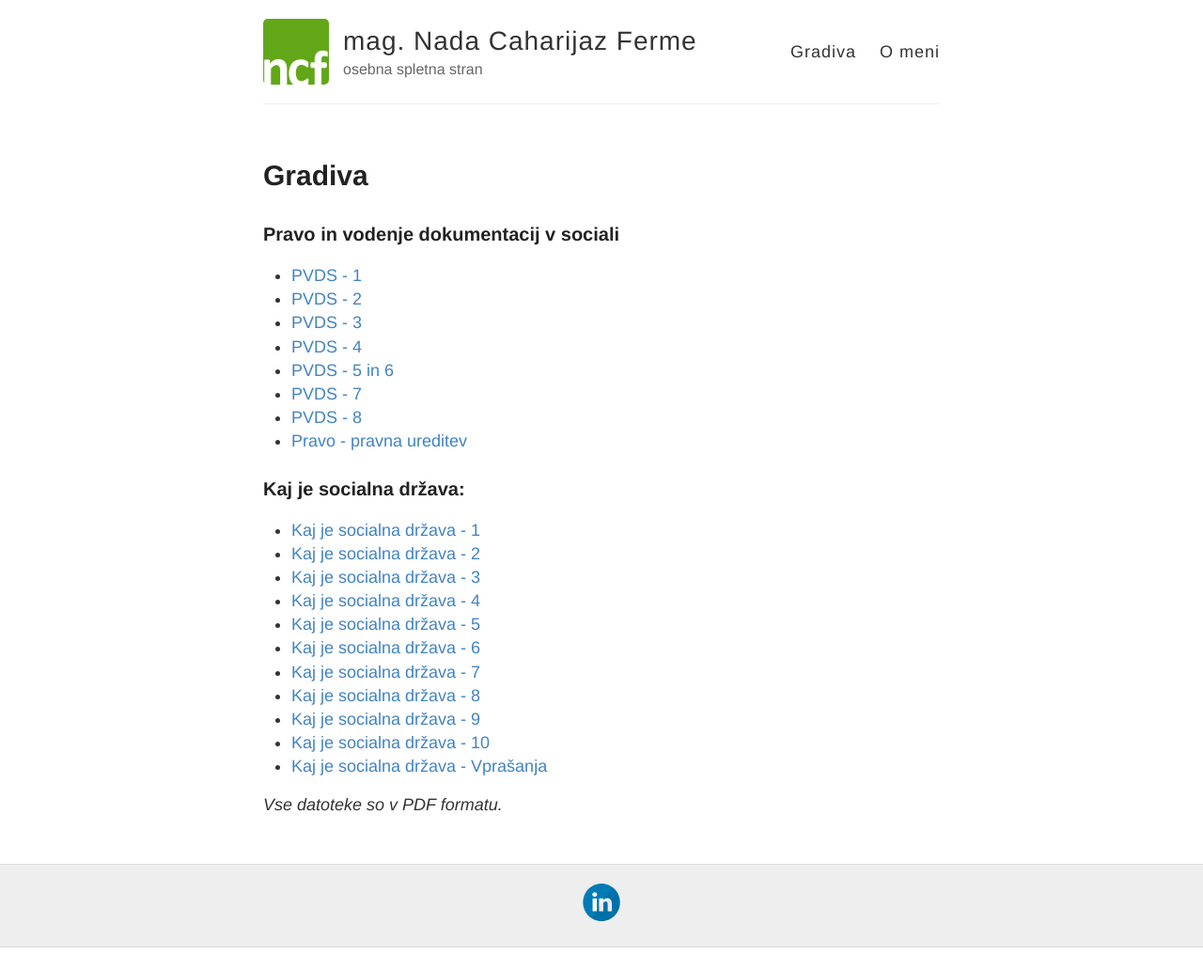
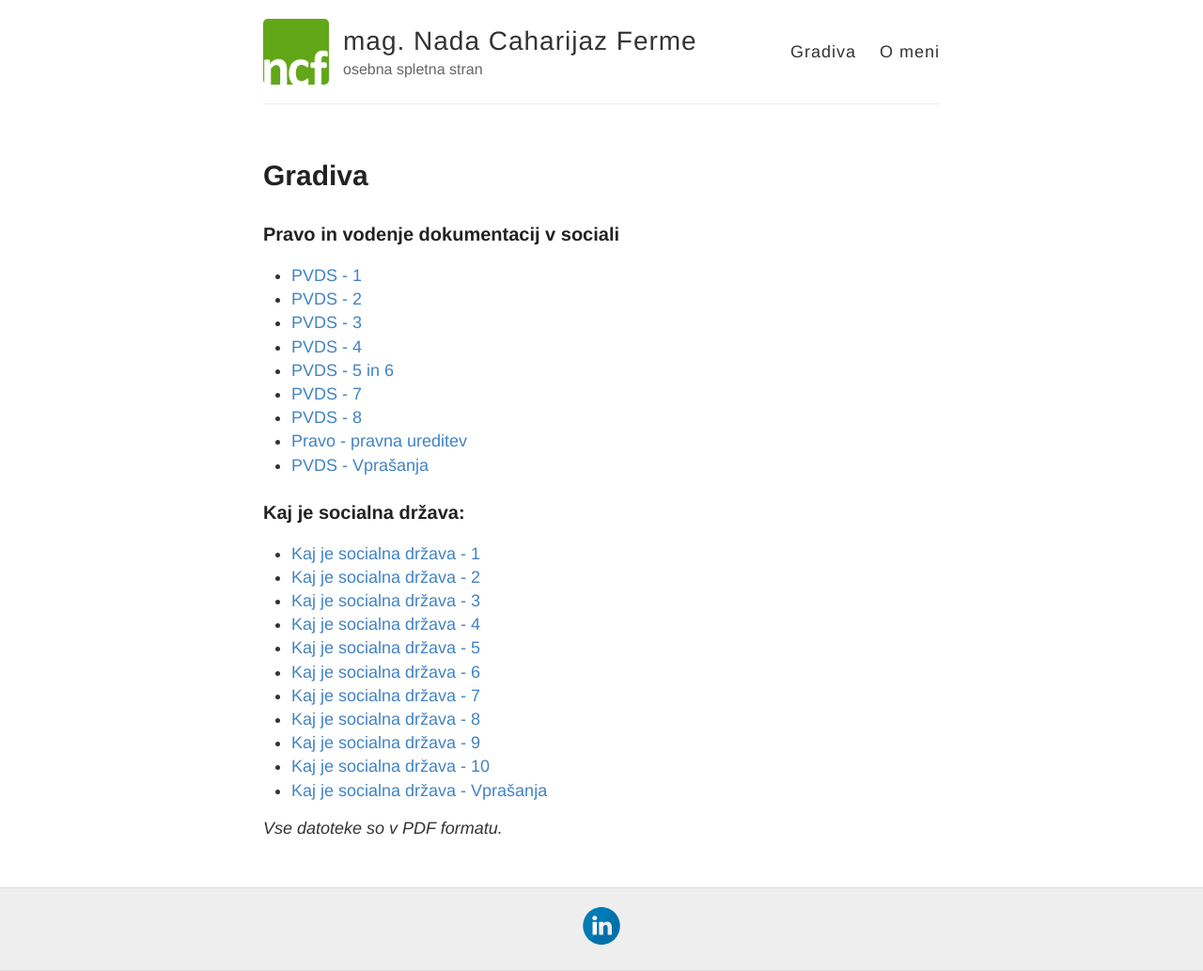
Before and after one commit to th0r88/nadafermesi, a Jekyll site: the page built from gradiva.md, in a window 1280 px wide. Shown: the whole page at 94% size. Built offline with Jekyll 4.4.1, drawn with Linux system fonts in a browser that asks for light colours; before the commit the page ends 1008 px from its top, so only the background shows below that.

Commit message:
Update gradiva.md

```diff
--- a/gradiva.md
+++ b/gradiva.md
@@ -14,6 +14,7 @@ permalink: /gradiva/
 - [PVDS - 7](/uploads/PVDS_07.pdf)
 - [PVDS - 8](/uploads/PVDS_08.pdf)
 - [Pravo - pravna ureditev](/uploads/Pravo_pravna_ureditev.pdf)
+- [PVDS - Vprašanja](/uploads/PVDS_vprasanja.pdf)
 
 
 ### Kaj je socialna država:
```
